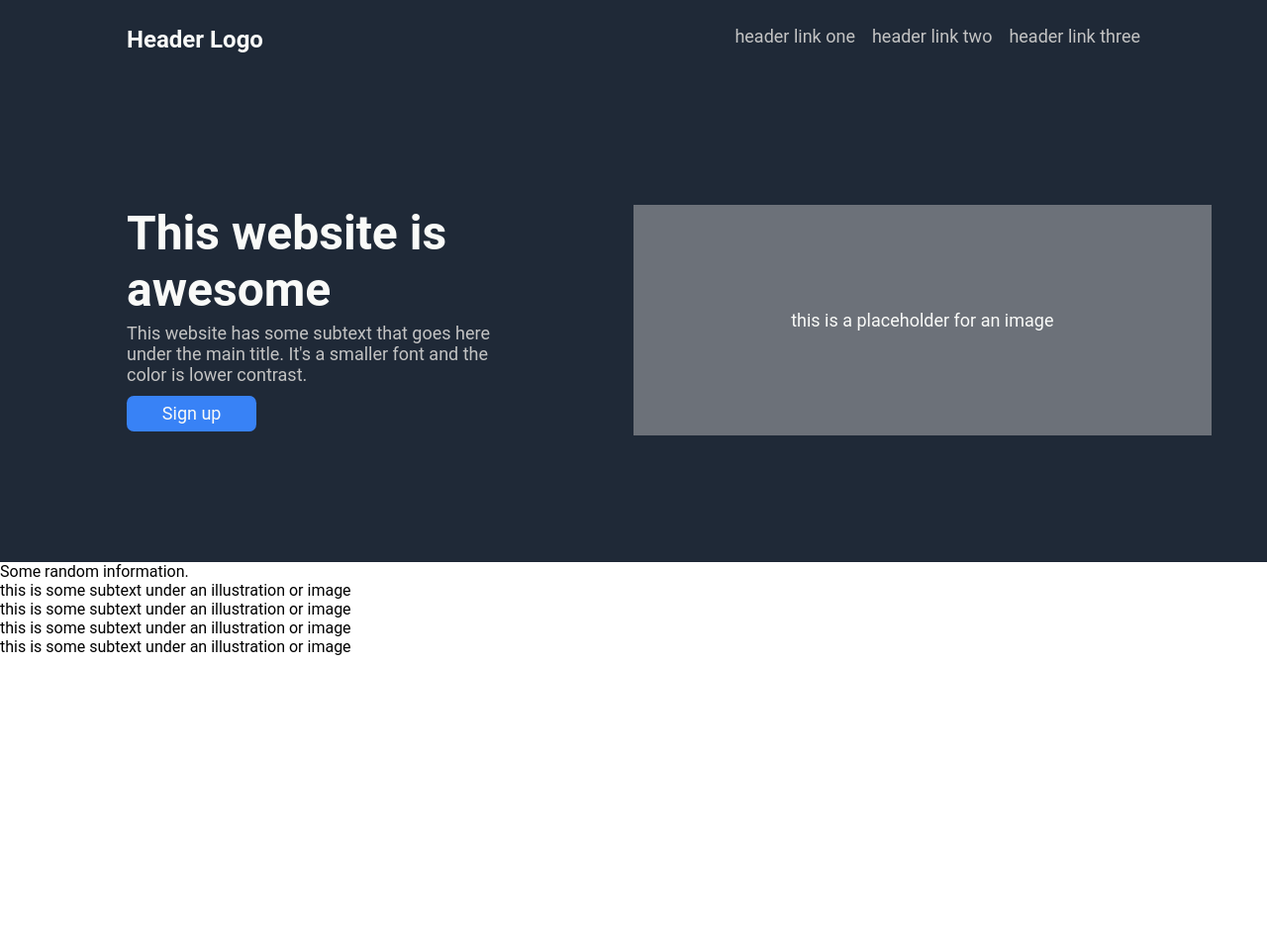
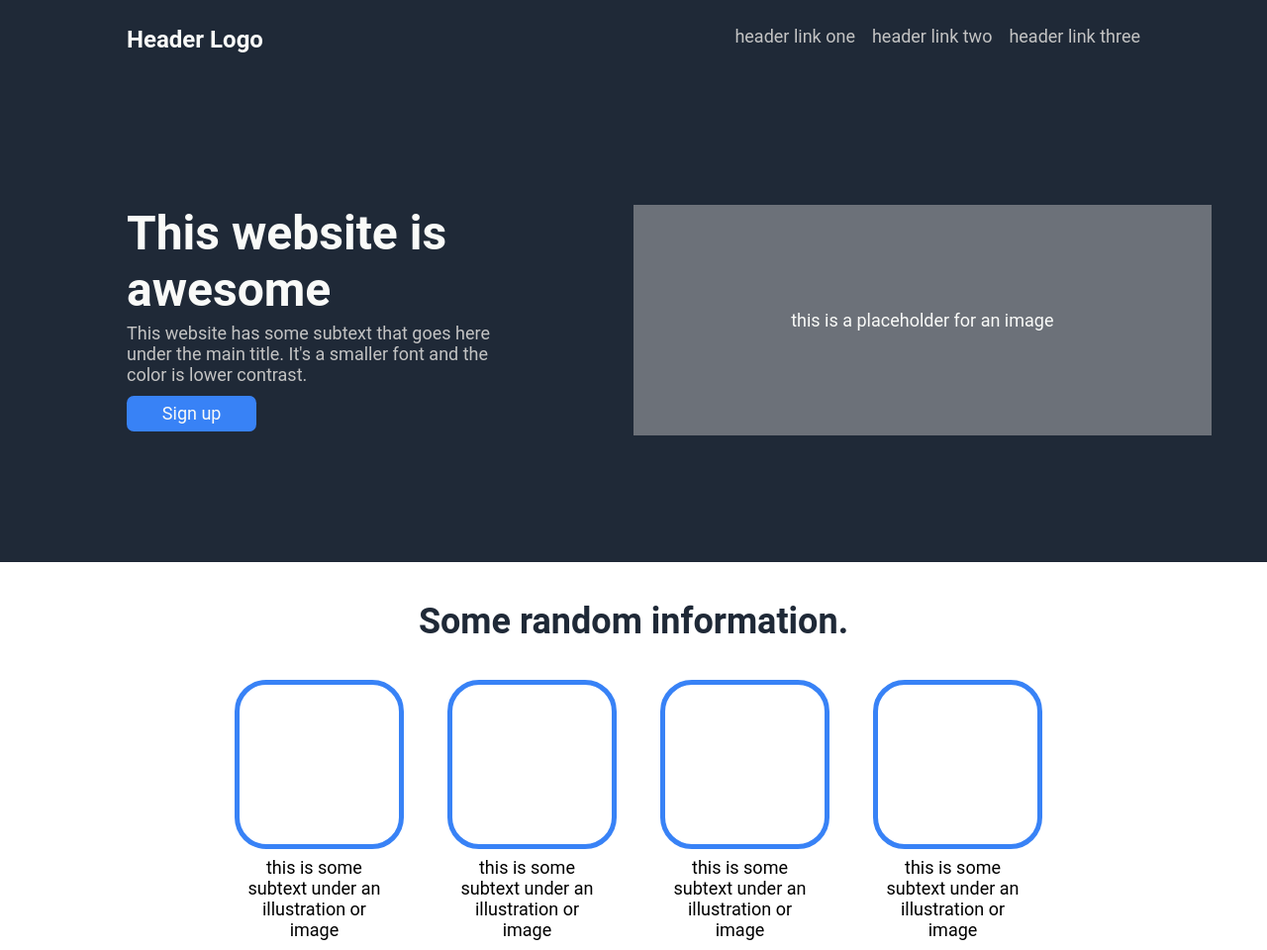
Before and after one commit to Advorix/odin-landing-page, a plain HTML site: page index.html in a window 1280 px wide. Shown: the whole page at 99% size. Before the commit the page ends 800 px from the top, so only its background shows below. Drawn offline with Linux system fonts and the light colour scheme.

Commit message:
Add information rules

```diff
--- a/style.css
+++ b/style.css
@@ -85,6 +85,42 @@ body {
     color: #F9FAF8;
     font-size: 18px;
     text-align: center;
+}
 
+#information {
+    padding-bottom: 5%;
+}
 
+#info-header {
+    text-align: center;
+    margin: 3%;
+    color: #1F2937;
+    font-size: 36px;
+    font-weight: bolder;
 }
+
+.illustrations {
+    display: flex;
+    justify-content: space-evenly;
+    margin: 2% 15%;
+}
+
+.illustration-container {
+    display: flex;
+    flex-direction: column;
+    width: 20%;
+}
+
+.picture {
+    border: 5px solid #3882f6;
+    border-radius: 2em;
+    padding: 45%;
+    margin: 0% 5%;
+}
+
+.illustration-description {
+    font-size: 18px;
+    text-align: center;
+    margin: 3% 1%;
+    padding: 1% 5%;
+}
```
